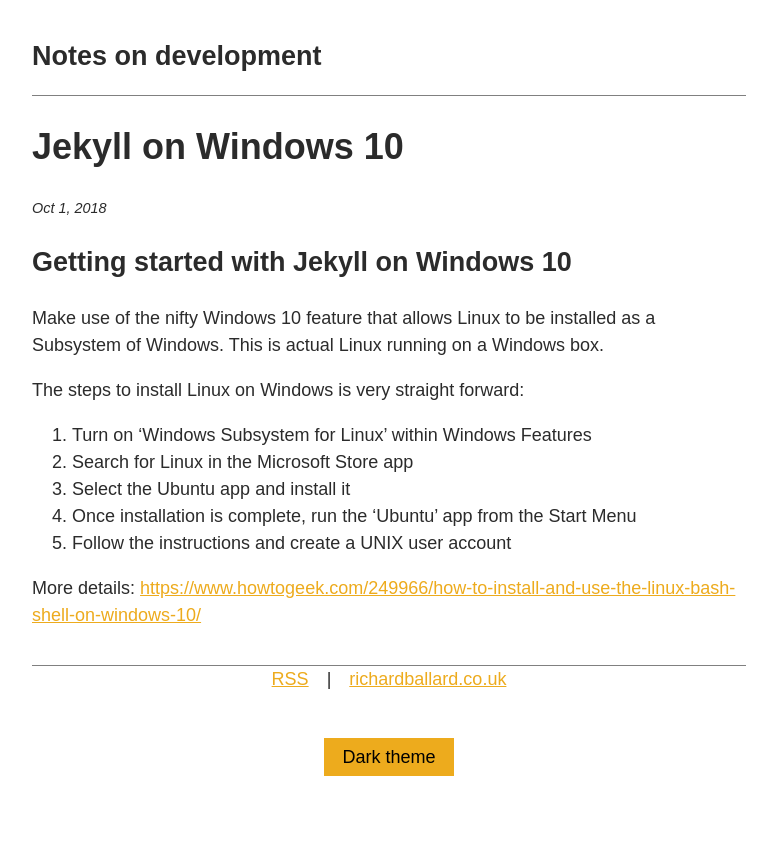
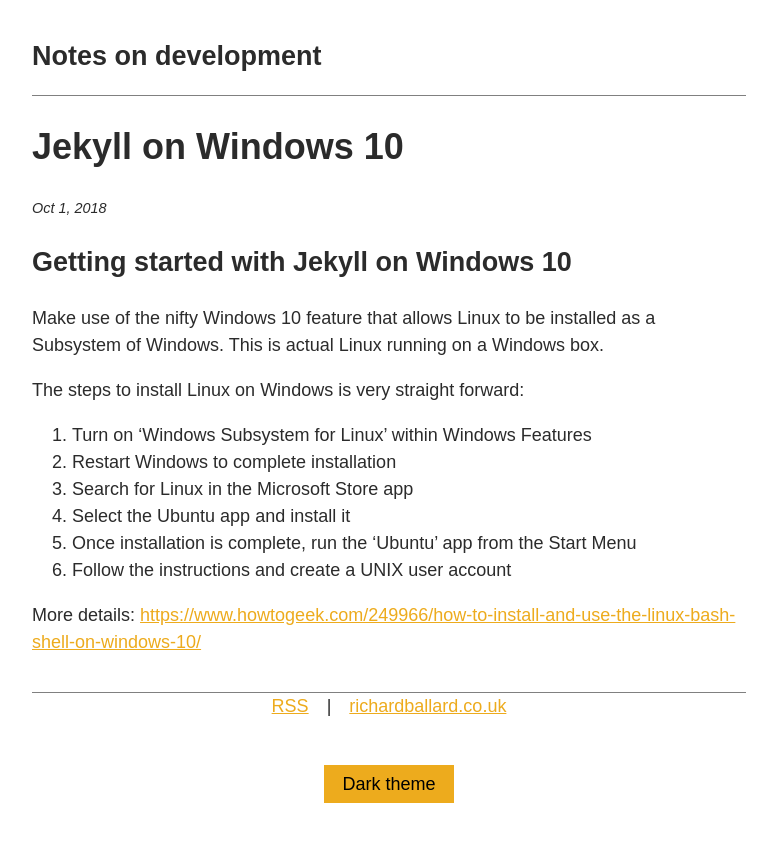
Before and after one commit to richardballard/notes, a Jekyll site: the page built from _posts/Jekyll/2018-10-01-Jekyll-on-Windows-10.md, in a window 1280 px wide. Shown: the top 842 px of the page, without its empty margins (251-1017 px from the left). Built offline with Jekyll 4.4.1, drawn with Linux system fonts in a browser that asks for light colours; a script that is not in the unit is left out.

Commit message:
Change to ubuntu post

```diff
--- a/_posts/Jekyll/2018-10-01-Jekyll-on-Windows-10.md
+++ b/_posts/Jekyll/2018-10-01-Jekyll-on-Windows-10.md
@@ -12,9 +12,10 @@
 The steps to install Linux on Windows is very straight forward:
 
 1. Turn on 'Windows Subsystem for Linux' within Windows Features
-2. Search for Linux in the Microsoft Store app
-3. Select the Ubuntu app and install it
-4. Once installation is complete, run the 'Ubuntu' app from the Start Menu
-5. Follow the instructions and create a UNIX user account
+2. Restart Windows to complete installation
+3. Search for Linux in the Microsoft Store app
+4. Select the Ubuntu app and install it
+5. Once installation is complete, run the 'Ubuntu' app from the Start Menu
+6. Follow the instructions and create a UNIX user account
 
 More details: [https://www.howtogeek.com/249966/how-to-install-and-use-the-linux-bash-shell-on-windows-10/](Install Linux on Windows 10)
```
